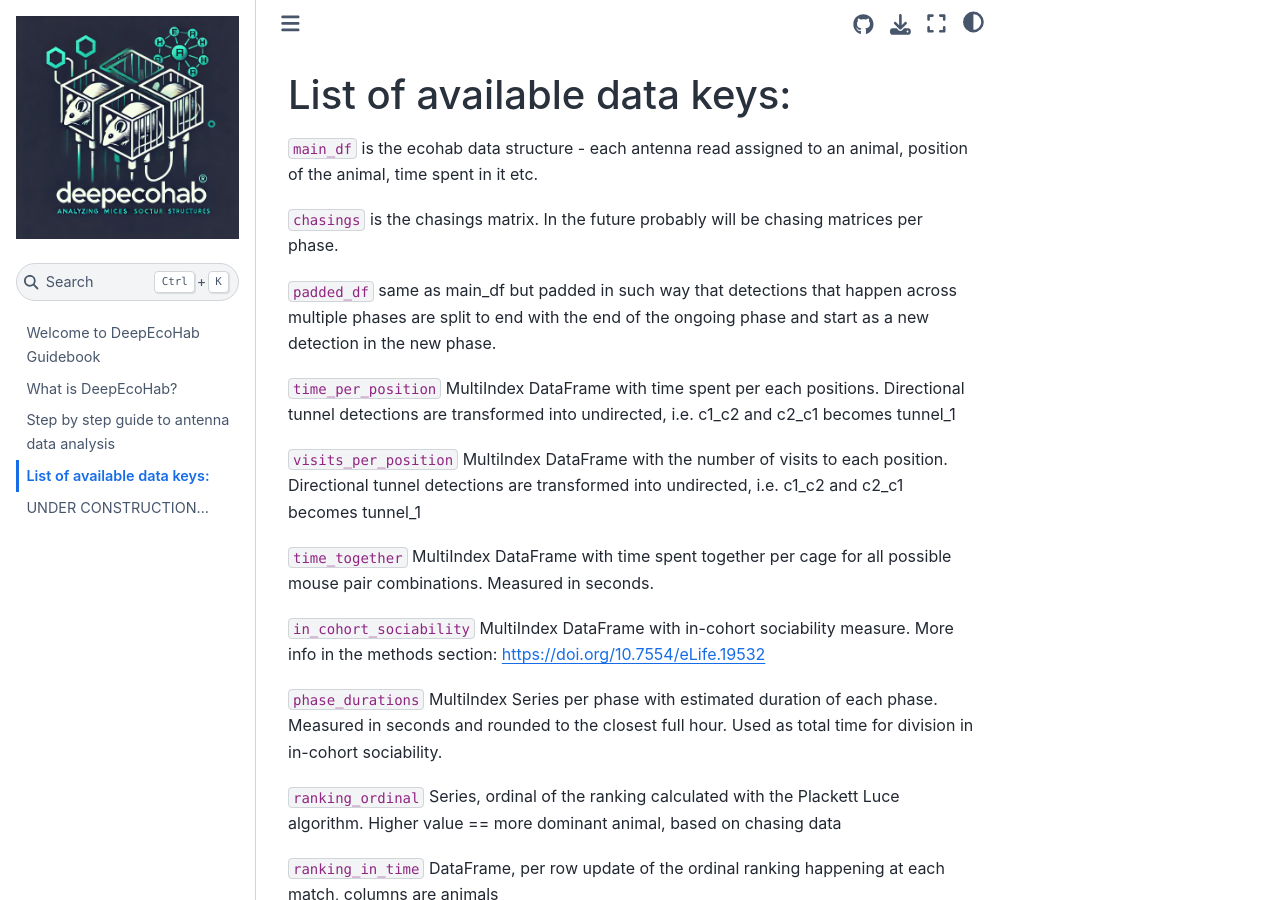
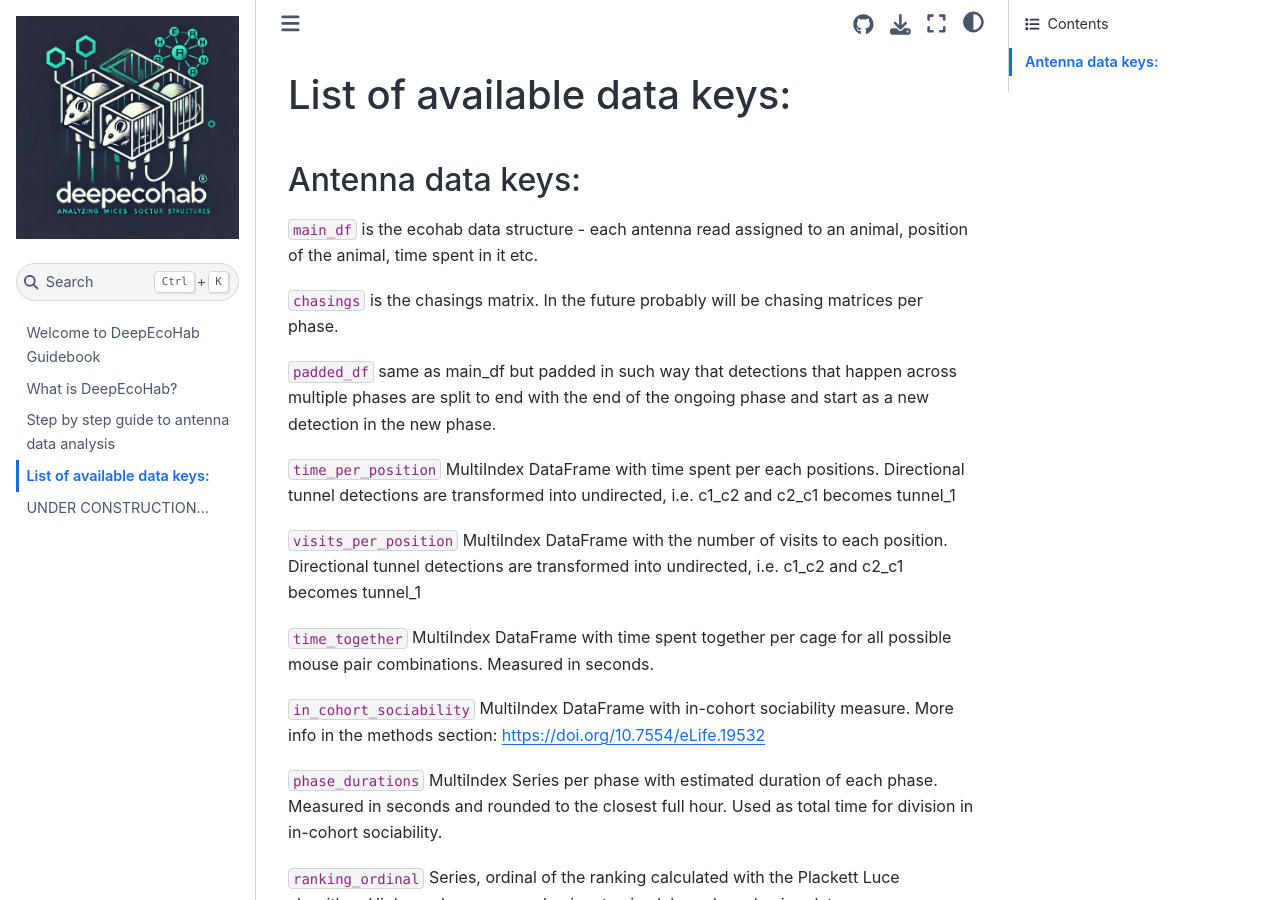
Before and after one commit to KonradDanielewski/DeepEcoHab, a Jupyter Book: the page built from docs/data_keys.md, in a window 1280 px wide and 900 px high. Built offline with Jupyter Book 1.0.4 settings and Sphinx 7.4.7 and the Sphinx Book theme 1.1.4, drawn with Linux system fonts in a browser that asks for light colours.

```diff
--- a/docs/data_keys.md
+++ b/docs/data_keys.md
@@ -1,4 +1,6 @@
-## List of available data keys:
+# List of available data keys:
+
+## Antenna data keys:
 
 `main_df` is the ecohab data structure - each antenna read assigned to an animal, position of the animal, time spent in it etc.
 
```
Also changed, not shown: docs/dashboard.md (+1 -1 lines).
